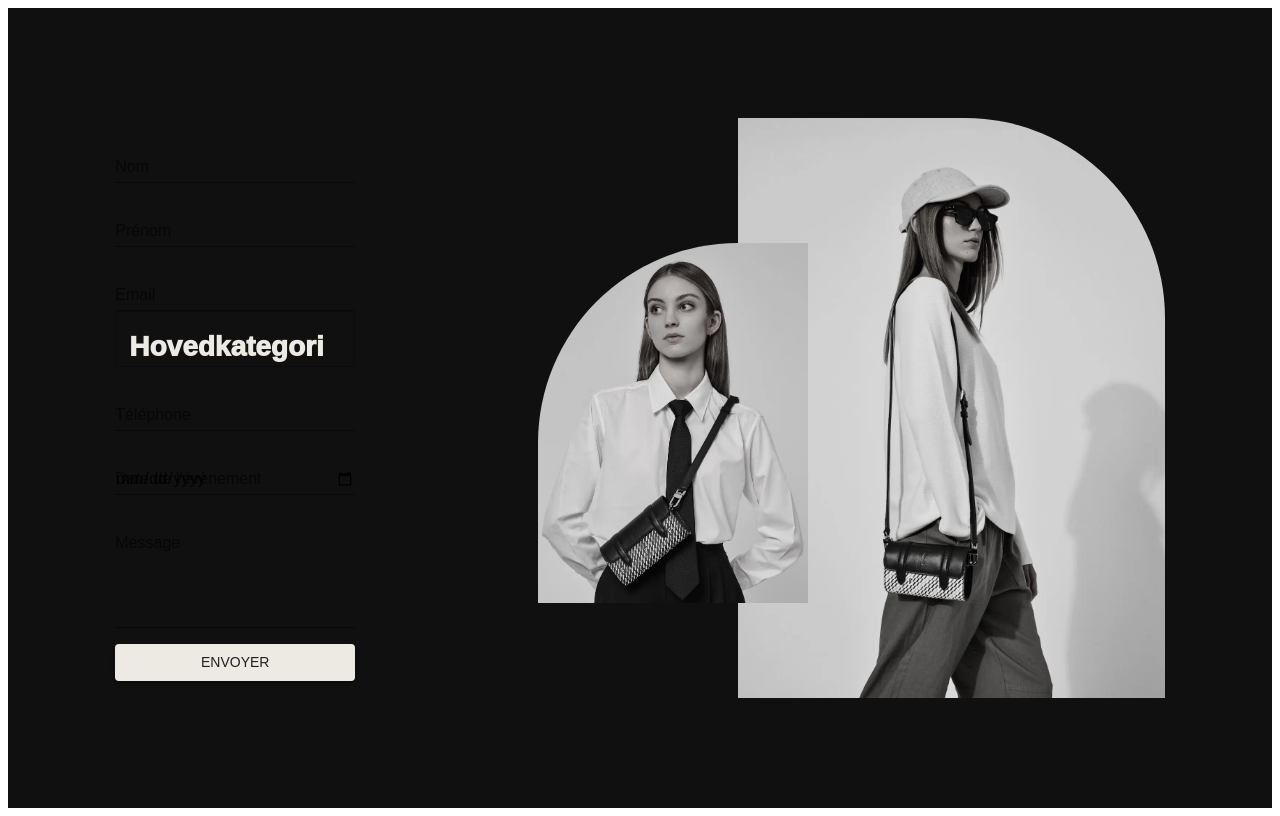
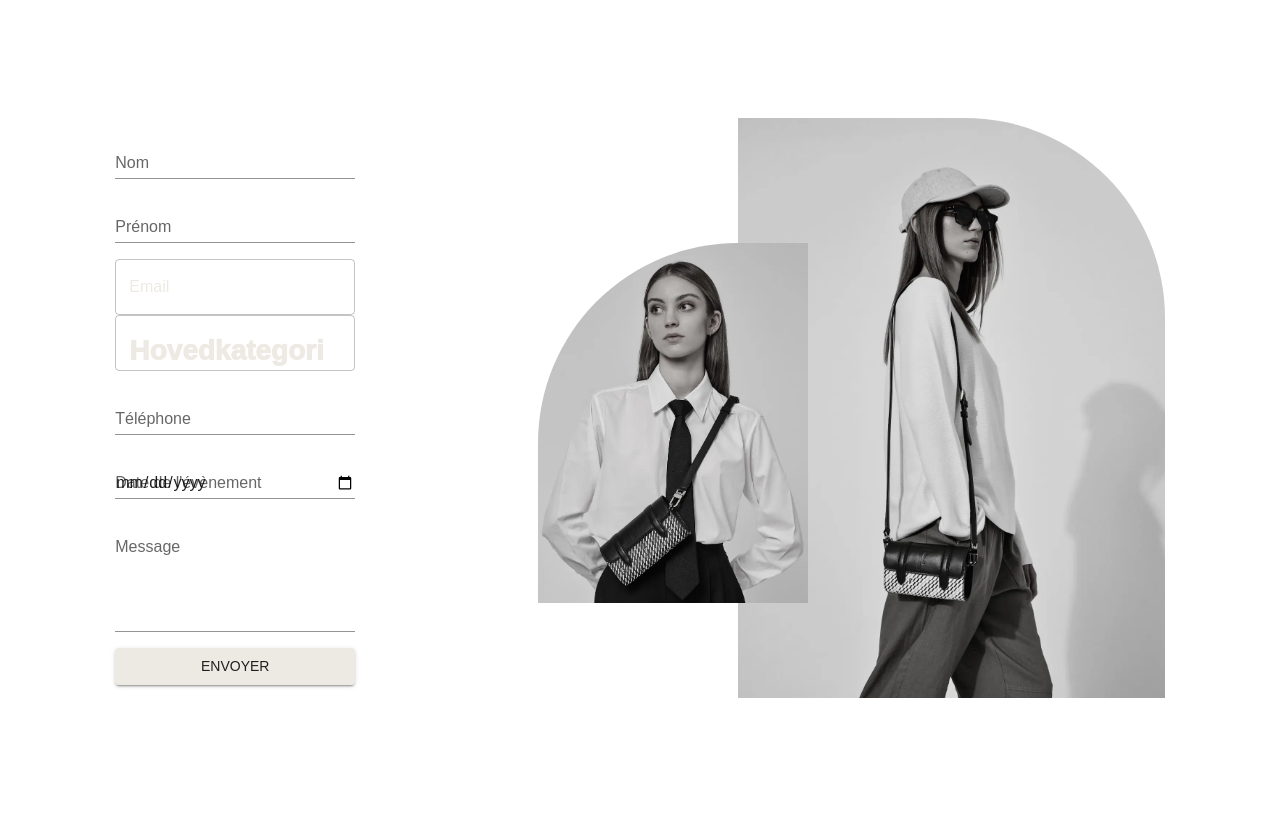
Before and after one commit to nicolasgodineau/noemie_lemoine_website, a Gatsby site: page /contact in a window 1280 px wide. Built offline with nearby package versions, Linux system fonts and the light colour scheme; Gatsby itself is replaced by a stand-in of ours; a web font is replaced by a local one.

Commit message:
Test couleur

```diff
--- a/src/pages/contact.js
+++ b/src/pages/contact.js
@@ -30,7 +30,7 @@
                 flexDirection: "column",
                 alignItems: "center",
                 justifyContent: "center",
-                backgroundColor: theme.palette.dark,
+                backgroundColor: theme.palette.secondary,
             }}>
             <Container maxWidth="lg"
                 disableGutters sx={{
@@ -74,11 +74,9 @@
                         <TextField
                             label="Email"
                             type="email"
-                            variant="standard"
-                            color="secondary"
-                            sx={{
-                                ".css-1mwhap2-MuiFormLabel-root-MuiInputLabel-root": {
-                                    color: theme.palette.light
+                            InputLabelProps={{
+                                sx: {
+                                    color: "#EDEAE4",
                                 }
                             }}
                         />
```
